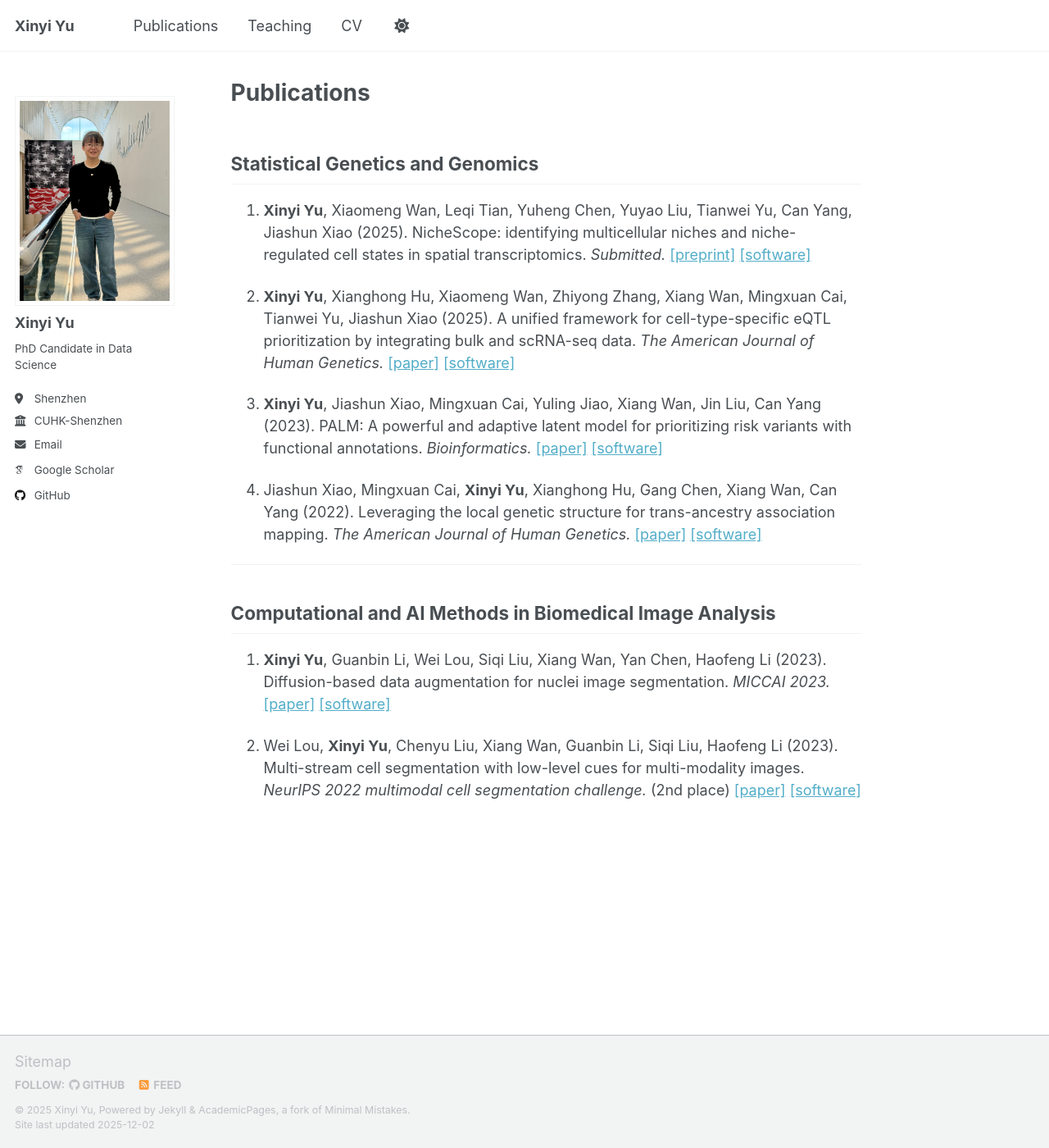
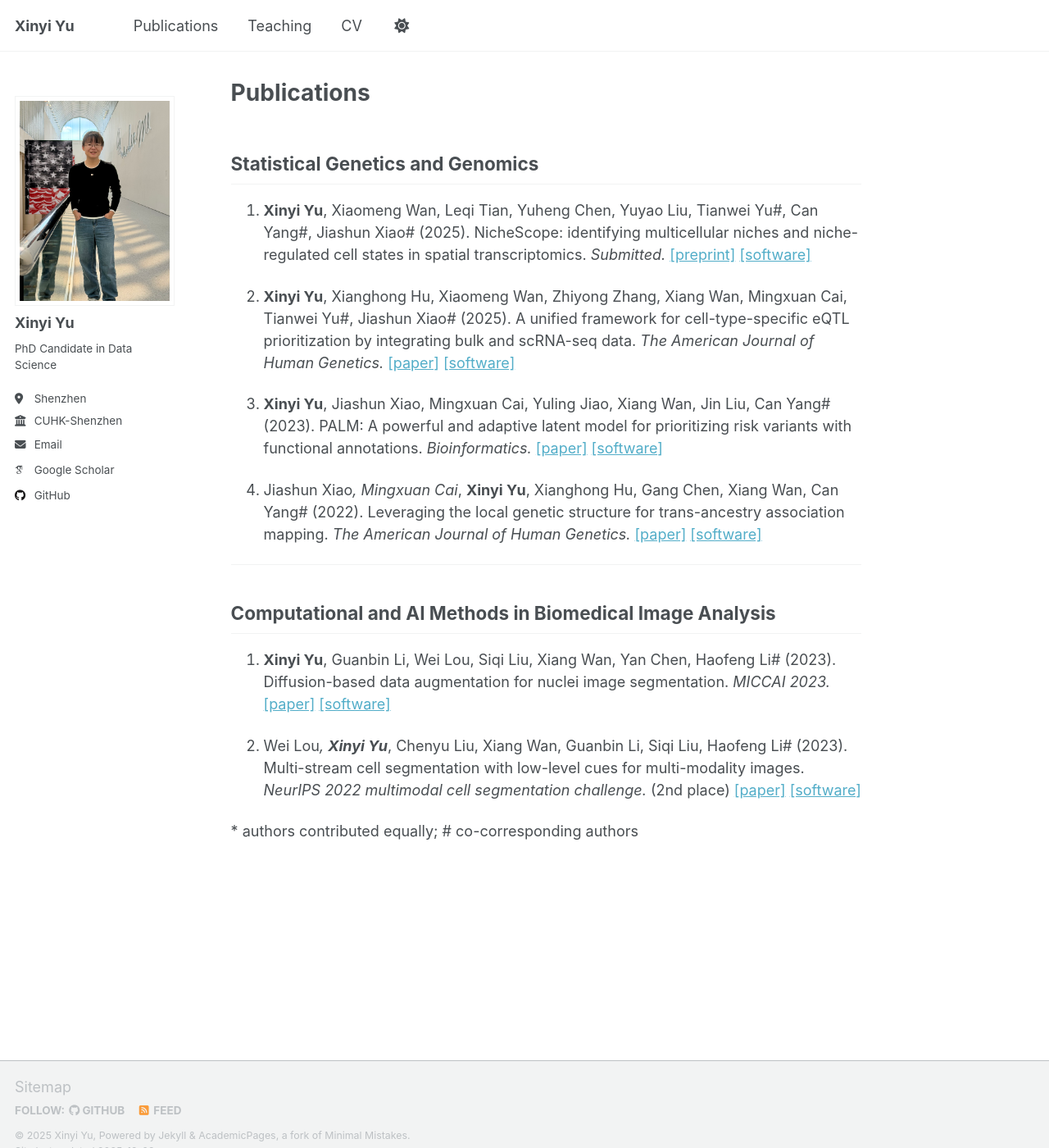
Before and after one commit to xinyiyu/xinyiyu.github.io, a Jekyll site: the page built from _pages/publications.md, in a window 1280 px wide and 1400 px high. Shown: the whole window at 82% size. Built offline with Jekyll 4.4.1, drawn with Linux system fonts in a browser that asks for light colours; some web fonts are replaced; a script that is not in the unit is left out.

Commit message:
Update publications.md
Add author label

```diff
--- a/_pages/publications.md
+++ b/_pages/publications.md
@@ -9,29 +9,31 @@ redirect_from:
 ---
 
 ## Statistical Genetics and Genomics
-1. **Xinyi Yu**, Xiaomeng Wan, Leqi Tian, Yuheng Chen, Yuyao Liu, Tianwei Yu, Can Yang, Jiashun Xiao (2025).
+1. **Xinyi Yu**, Xiaomeng Wan, Leqi Tian, Yuheng Chen, Yuyao Liu, Tianwei Yu#, Can Yang#, Jiashun Xiao# (2025).
    NicheScope: identifying multicellular niches and niche-regulated cell states in spatial transcriptomics.
    *Submitted.* [[preprint]](https://www.biorxiv.org/content/10.1101/2025.08.21.671426v1.article-info) [[software]](https://github.com/xinyiyu/NicheScope)
 
-2. **Xinyi Yu**, Xianghong Hu, Xiaomeng Wan, Zhiyong Zhang, Xiang Wan, Mingxuan Cai, Tianwei Yu, Jiashun Xiao (2025).
+2. **Xinyi Yu**, Xianghong Hu, Xiaomeng Wan, Zhiyong Zhang, Xiang Wan, Mingxuan Cai, Tianwei Yu#, Jiashun Xiao# (2025).
    A unified framework for cell-type-specific eQTL prioritization by integrating bulk and scRNA-seq data.
    *The American Journal of Human Genetics.* [[paper]](https://www.cell.com/ajhg/fulltext/S0002-9297(24)00460-9) [[software]](https://github.com/xinyiyu/IBSEP)
 
-3. **Xinyi Yu**, Jiashun Xiao, Mingxuan Cai, Yuling Jiao, Xiang Wan, Jin Liu, Can Yang (2023).
+3. **Xinyi Yu**, Jiashun Xiao, Mingxuan Cai, Yuling Jiao, Xiang Wan, Jin Liu, Can Yang# (2023).
    PALM: A powerful and adaptive latent model for prioritizing risk variants with functional annotations.
    *Bioinformatics.* [[paper]](https://doi.org/10.1093/bioinformatics/btad068) [[software]](https://github.com/YangLabHKUST/PALM)
 
-4. Jiashun Xiao, Mingxuan Cai, **Xinyi Yu**, Xianghong Hu, Gang Chen, Xiang Wan, Can Yang (2022).
+4. Jiashun Xiao*, Mingxuan Cai*, **Xinyi Yu**, Xianghong Hu, Gang Chen, Xiang Wan, Can Yang# (2022).
    Leveraging the local genetic structure for trans-ancestry association mapping.
    *The American Journal of Human Genetics.* [[paper]](https://www.cell.com/ajhg/fulltext/S0002-9297(22)00219-1) [[software]](https://github.com/YangLabHKUST/LOG-TRAM)
 
 ---
 
 ## Computational and AI Methods in Biomedical Image Analysis
-1. **Xinyi Yu**, Guanbin Li, Wei Lou, Siqi Liu, Xiang Wan, Yan Chen, Haofeng Li (2023).
+1. **Xinyi Yu**, Guanbin Li, Wei Lou, Siqi Liu, Xiang Wan, Yan Chen, Haofeng Li# (2023).
    Diffusion-based data augmentation for nuclei image segmentation.
    *MICCAI 2023.* [[paper]](https://link.springer.com/chapter/10.1007/978-3-031-43993-3_57) [[software]](https://github.com/xinyiyu/Nudiff)
 
-2. Wei Lou, **Xinyi Yu**, Chenyu Liu, Xiang Wan, Guanbin Li, Siqi Liu, Haofeng Li (2023).
+2. Wei Lou*, **Xinyi Yu***, Chenyu Liu, Xiang Wan, Guanbin Li, Siqi Liu, Haofeng Li# (2023).
    Multi-stream cell segmentation with low-level cues for multi-modality images.
    *NeurIPS 2022 multimodal cell segmentation challenge.* (2nd place) [[paper]](https://proceedings.mlr.press/v212/lou23a/lou23a.pdf) [[software]](https://github.com/Lewislou/cellseg-sribd)
+
+\* authors contributed equally; # co-corresponding authors
```
